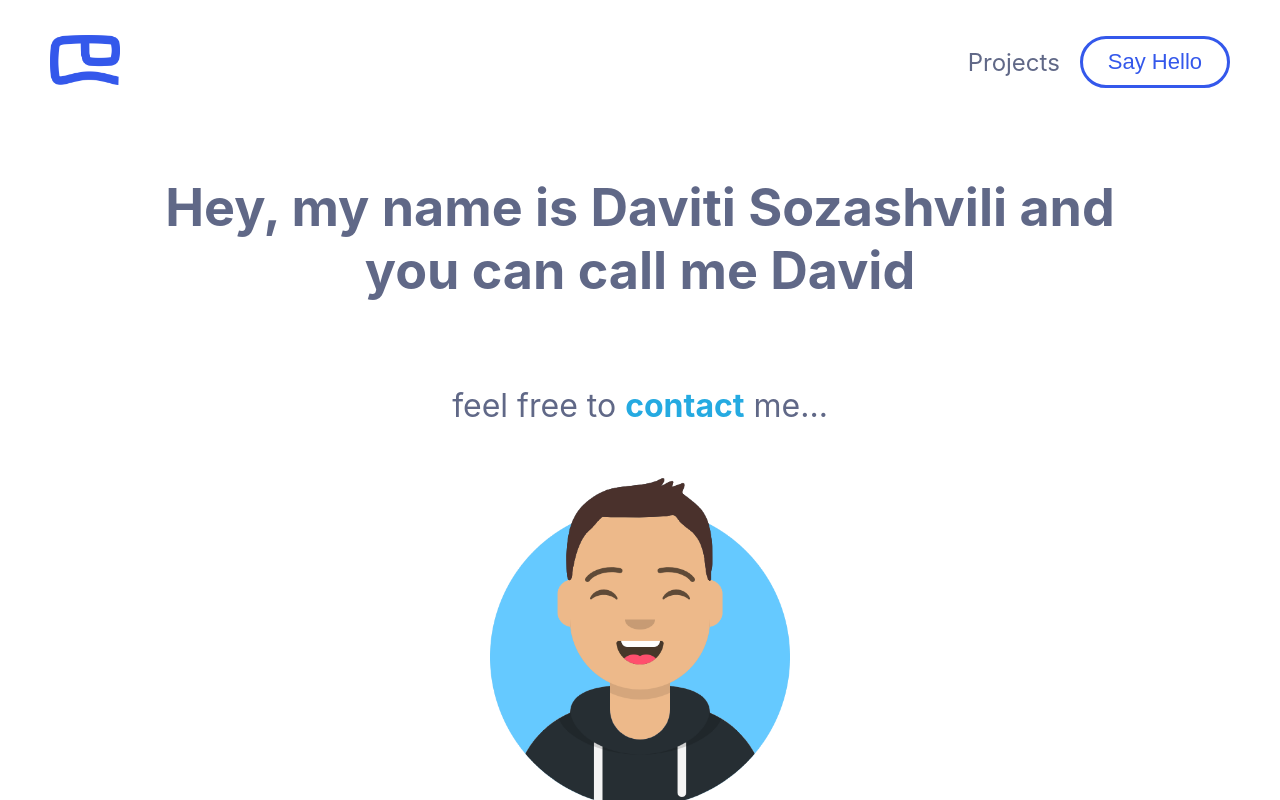
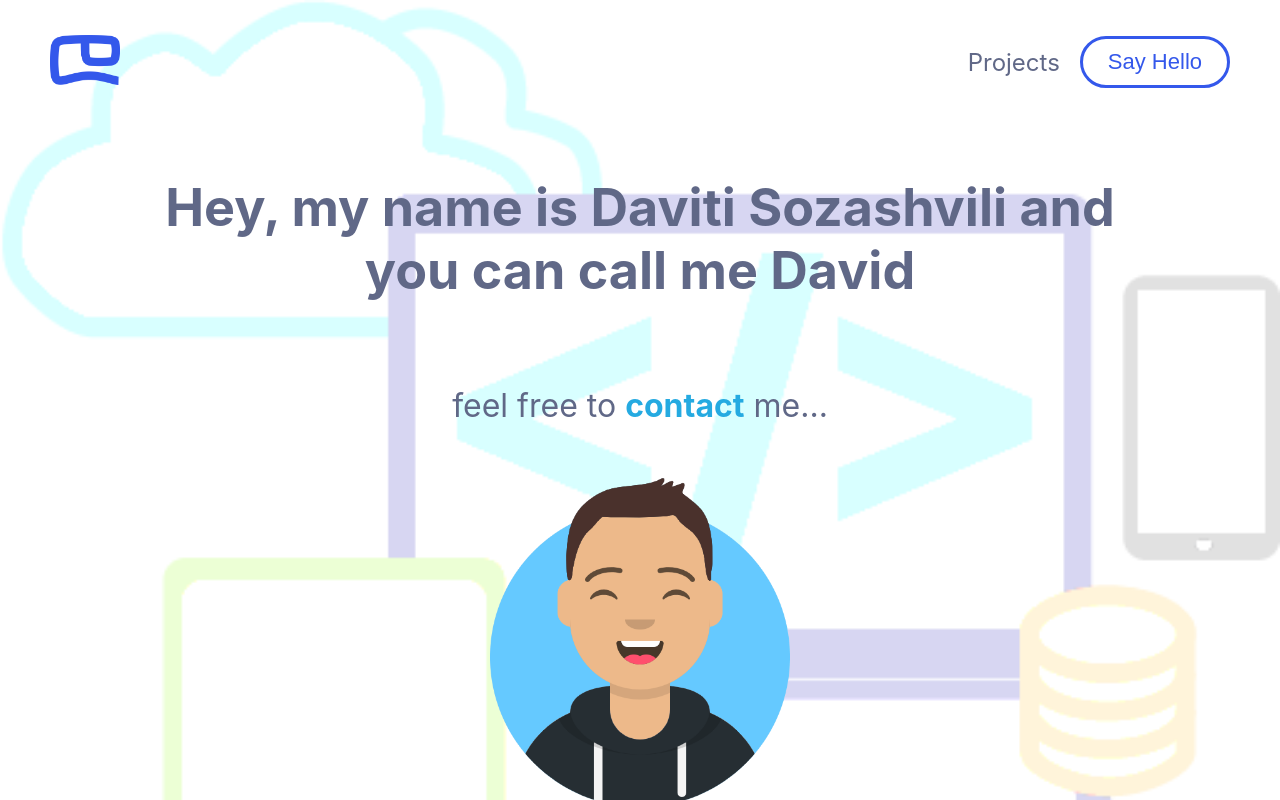
Before and after one commit to davidsoz/portfolio, a React (Create React App) app: page / in a window 1280 px wide. Built offline with nearby package versions, Linux system fonts and the light colour scheme.

Commit message:
add background image

```diff
--- a/src/App.js
+++ b/src/App.js
@@ -32,12 +32,11 @@ function App() {
 				</p>
 			</Aboutme>
 			<Avatar>
-			<img src={avatar} />
-
+				<img src={avatar} />
 			</Avatar>
-			<Clipart>
+			{/* <Clipart>
 				<img src={clipart} />
-			</Clipart>
+			</Clipart> */}
 		</Styled.Wrapper>
 	);
 }
@@ -66,6 +65,7 @@ const Aboutme = styled.div`
 			cursor: pointer;
 		}
 	}
+
 `
 
 const Clipart = styled.div`
--- a/src/componenets/contactModal/ContactModal.js
+++ b/src/componenets/contactModal/ContactModal.js
@@ -40,6 +40,7 @@ const BackDrop = styled.div`
     bottom: 0;
     background-color: lightgray;
     opacity: 0.5;
+    cursor: pointer;
 `
 
 const Modal = styled.div`
@@ -59,6 +60,7 @@ const Modal = styled.div`
     align-items: center;
     gap: 20px;
     font-weight: bold;
+
     div {
         text-align: center;
         color: #606887;
@@ -66,7 +68,7 @@ const Modal = styled.div`
     a {
         display: inline-block;
         margin-top: 20px;
-        background-color: #25AAE1;
+        background-color: #65C9FF;
         padding: 5px 15px;
         border-radius: 7px;
     }
--- a/src/styled.js
+++ b/src/styled.js
@@ -1,10 +1,15 @@
 
 import styled from 'styled-components';
+import clipart from "./assets/clipartOpp.png"
 
 export const Wrapper = styled.div`
     max-width: 1650px;
     padding: 0 50px;
-    max-height: 100vh;
+    height: 100vh;
     margin: 0 auto;
     overflow: hidden;
+    background-image: url(${clipart});
+    background-repeat: no-repeat;
+    /* background-position: center; */
+    background-size: cover;
 `
```
Also changed, not shown: src/assets/clipartOpp.png (added).
